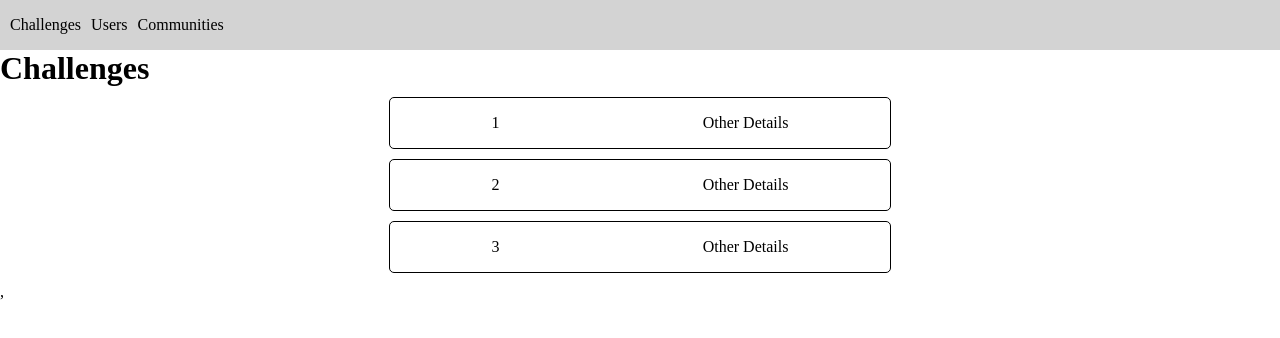
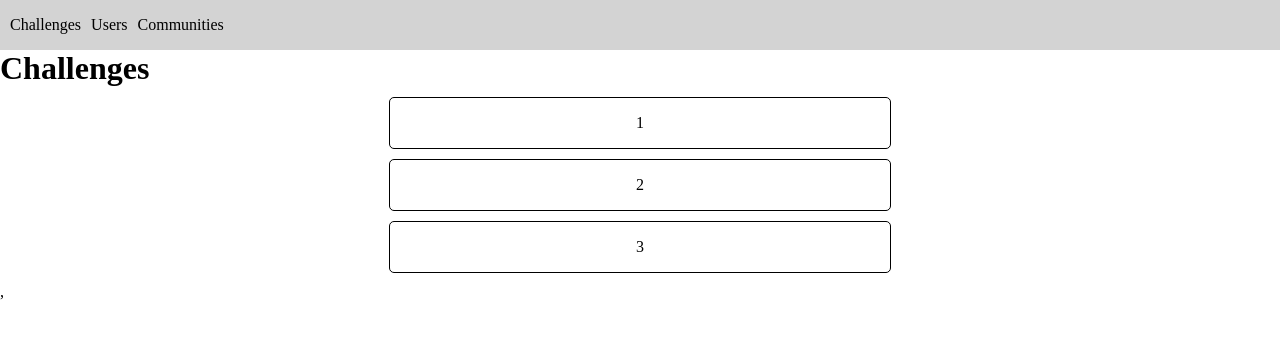
Before and after one commit to Drewlove/green-dragons-static-client, a React (Create React App) app: page /challenges in a window 1280 px wide. Shown: the top 338 px of the page. Built offline with nearby package versions, Linux system fonts and the light colour scheme.

Commit message:
static client

```diff
--- a/src/ListContainers/ChallengeTypesListContainer.js
+++ b/src/ListContainers/ChallengeTypesListContainer.js
@@ -14,7 +14,6 @@ const ChallengeTypesListContainer = () => {
             return (
             <ListItem key={listItem.id} path={listItem.path}>
                 {listItem.name}
-                <div>Other Details</div>
             </ListItem>
             )
         })
```
